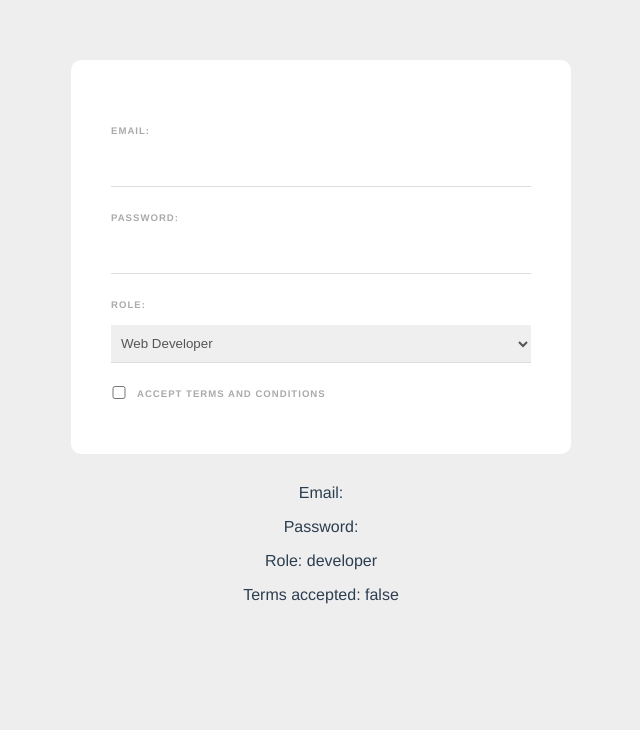
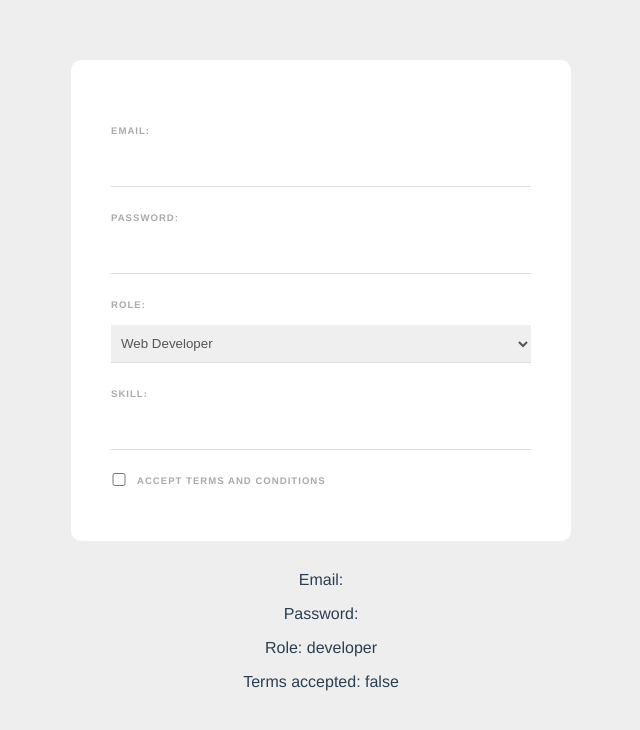
Before and after one commit to poolsakk/course-vue-firebase, a Vue app: page / in a window 1280 px wide. Shown: the top 730 px of the page, without its empty margins (319-959 px from the left). Built offline with nearby package versions, Linux system fonts and the light colour scheme.

Commit message:
[42] keyboard events & modifiers

```diff
--- a/src/components/SignupForm.vue
+++ b/src/components/SignupForm.vue
@@ -11,6 +11,12 @@
           <option value="developer">Web Developer</option>
           <option value="designer">Web Designer</option>
       </select>
+
+      <label>Skill:</label>
+      <input type="text" v-model="tempSkill" @keyup="addSkill">
+      <div v-for="skill in skills" :key="skill" class="pill">
+          {{ skill }}
+      </div>
 
       <div class="terms">
         <input type="checkbox" v-model="terms" required>
@@ -32,6 +38,18 @@
             password: '',
             role: 'developer',
             terms: false,
+            tempSkill: '',
+            skills: []
+        }
+    },
+    methods: {
+        addSkill(e) {
+            if(e.key === ',' && this.tempSkill) {
+                if(!this.skills.includes(this.tempSkill)) {
+                    this.skills.push(this.tempSkill)
+                }
+                this.tempSkill = ''
+            }
         }
     }
 }
```
